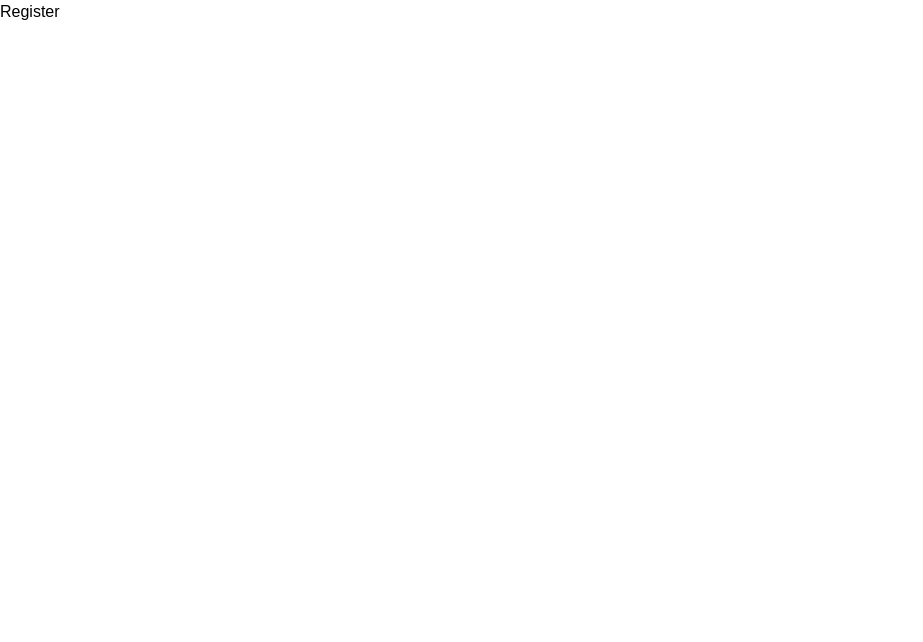
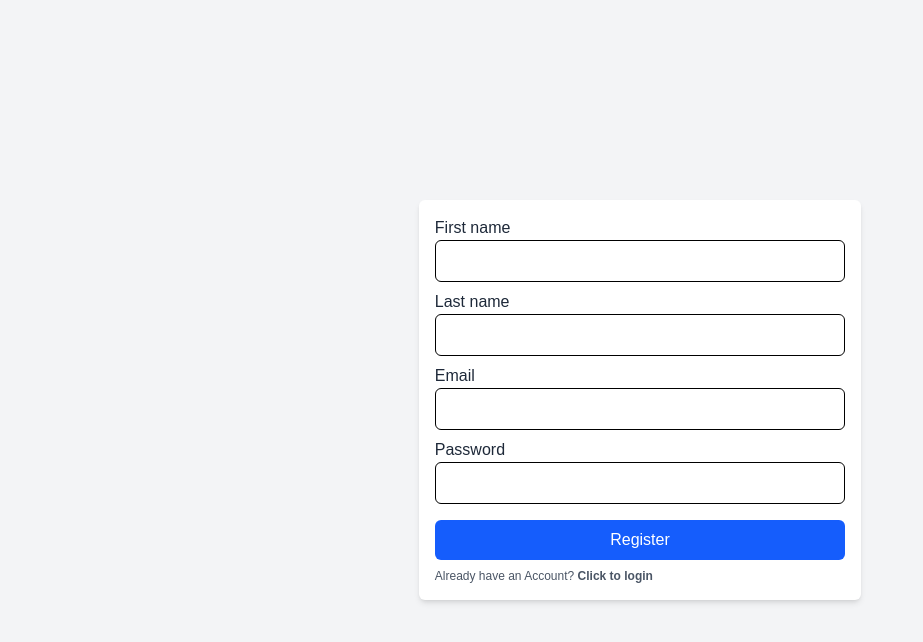
Before and after one commit to TONY-OCHIENG/ExpenseTracker, a React (Vite) app in the folder client/: page /register in a window 1280 px wide. Shown: the top 642 px of the page, without its empty margins (0-923 px from the left). Built offline with nearby package versions, Linux system fonts and the light colour scheme.

Commit message:
Adding form

```diff
--- a/client/src/components/Register.jsx
+++ b/client/src/components/Register.jsx
@@ -1,8 +1,24 @@
 import React from 'react'
+import { Link } from 'react-router-dom'
 
 function Register() {
   return (
-    <div>Register</div>
+    <div className='py-16 bg-gray-100 h-[100vh] w-full flex justify-center px-2 items-center'>
+        <div className='p-4 bg-white rounded-md shadow-md md:w-[35%] w-full'>
+            <form action="" className='w-full'>
+                <label htmlFor="firsrName" className='text-gray-800'>First name</label>
+                <input type="text" name="firstName" id="firstName" required className='p-2 border rounded-md w-full mb-2'/>
+                <label htmlFor="lastName" className='text-gray-800'>Last name</label>
+                <input type="text" name="lastName" id="lastName" required className='p-2 border rounded-md w-full mb-2'/>
+                <label htmlFor="email" className='text-gray-800'>Email</label>
+                <input type="email" name="email" id="email" required className='p-2 border rounded-md w-full mb-2'/>
+                <label htmlFor="password" className='text-gray-800'>Password</label>
+                <input type="password" name="password" id="password" required className='p-2 border rounded-md w-full mb-2'/>
+                <button className='w-full py-2 mt-2 text-white bg-blue-600 rounded-md cursor-pointer'>Register</button>
+                <p className='text-xs text-gray-600 mt-2'>Already have an Account? <Link to={'/login'} className='font-extrabold'>Click to login</Link></p>
+            </form>
+        </div>
+    </div>
   )
 }
 
```
